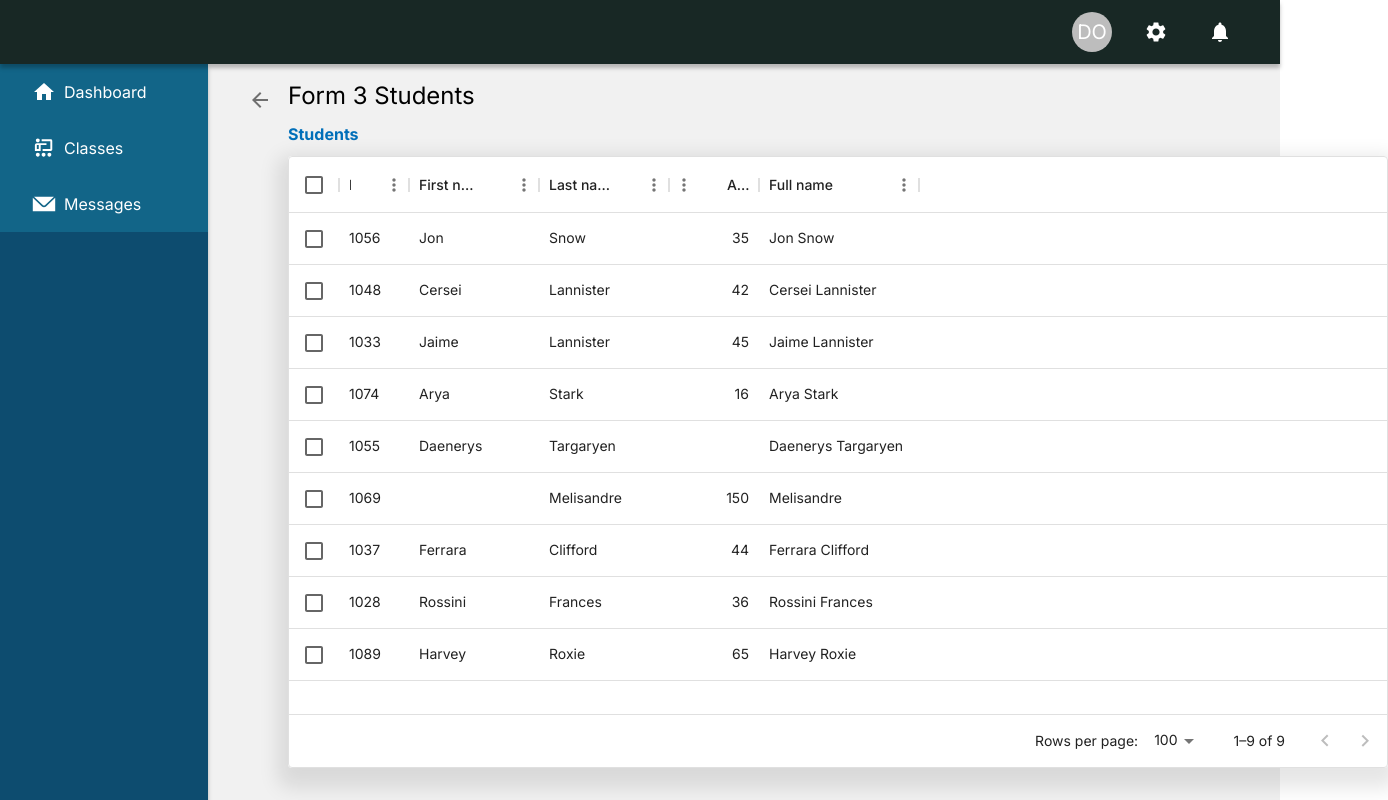
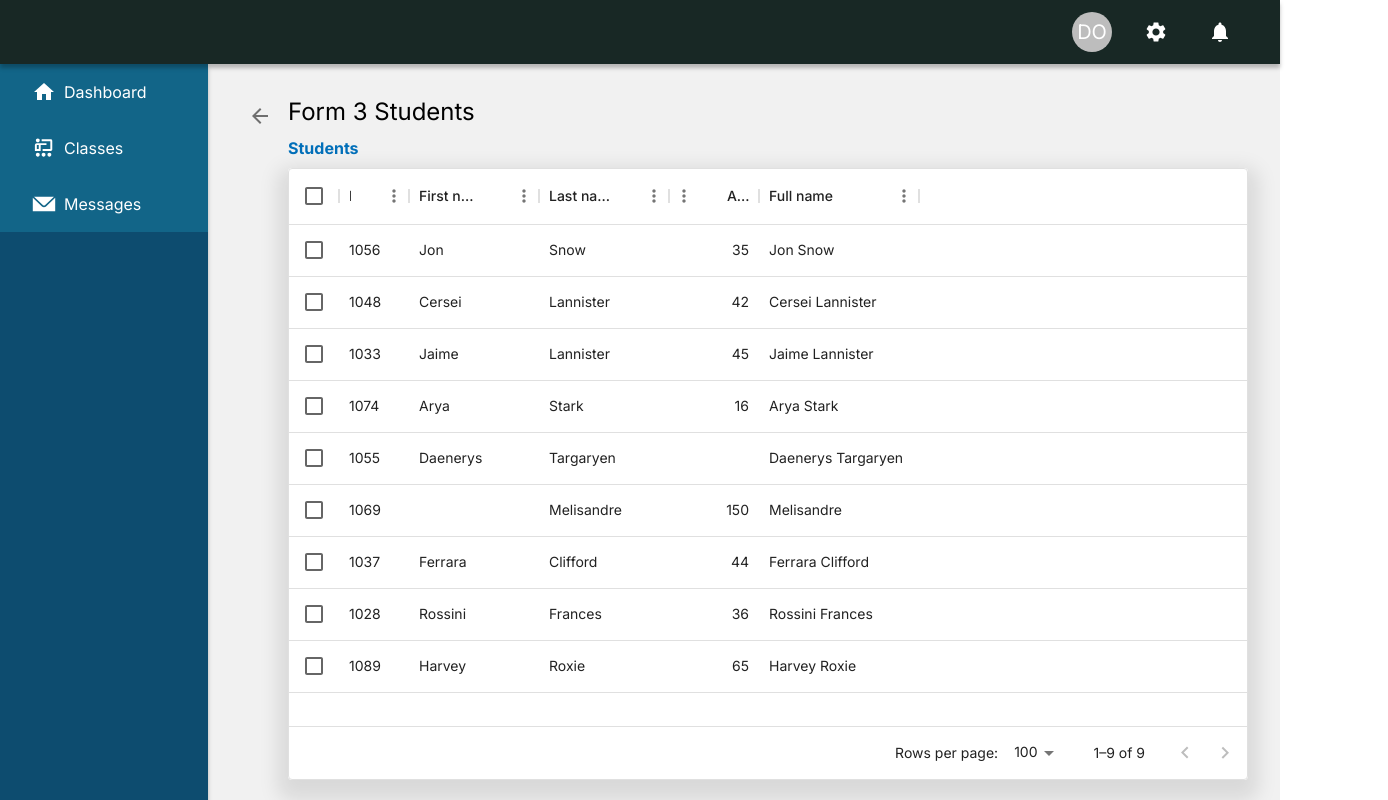
Before and after one commit to danielobima/rydex-lms, a React (Vite) app: page /classes/classID/students in a window 1280 px wide. Shown: the whole page, 1388 px wide, since content can reach past the window. Built offline with nearby package versions, Linux system fonts and the light colour scheme.

Commit message:
fixed layout for students

```diff
--- a/src/components/pageComponent.tsx
+++ b/src/components/pageComponent.tsx
@@ -9,7 +9,13 @@ type Props = {
 const PageComponent: FC<Props> = ({ children, sx, spacing }) => {
   return (
     <Stack
-      sx={{ width: "calc(100% - 13rem)", px: 4, py: 4, ...sx }}
+      sx={{
+        width: "calc(100% - 13rem)",
+        px: 4,
+        py: 4,
+        overflow: "auto",
+        ...sx,
+      }}
       spacing={spacing ?? 2}
     >
       {children}
--- a/src/components/sideNav.tsx
+++ b/src/components/sideNav.tsx
@@ -18,6 +18,7 @@ const SideNav = () => {
         sx={{
           position: "fixed",
           top: "64px",
+          zIndex: 9,
           left: 0,
           bgcolor: "#0D4C6F",
           width: "208px",
--- a/src/pages/classes/components/students.tsx
+++ b/src/pages/classes/components/students.tsx
@@ -1,7 +1,7 @@
 import { DataGrid, GridColDef, GridValueGetterParams } from "@mui/x-data-grid";
 import PageComponent from "../../../components/pageComponent";
 import { ArrowBack } from "@mui/icons-material";
-import { IconButton, Stack, Typography } from "@mui/material";
+import { Button, IconButton, Stack, Typography } from "@mui/material";
 
 const columns: GridColDef[] = [
   { field: "id", headerName: "ID", width: 70 },
@@ -39,13 +39,17 @@ const rows = [
 export default function students() {
   return (
     <PageComponent>
-      <Stack direction={"row"} spacing={1}>
+      <Stack direction={"row"} spacing={1} sx={{ width: "100%" }}>
         <Stack>
           <IconButton href="/classes/className">
             <ArrowBack />
           </IconButton>
         </Stack>
-        <Stack direction={"column"} sx={{ alignItems: "start", rowGap: '10px' }}>
+        <Stack
+          direction={"column"}
+          spacing={1}
+          sx={{ alignItems: "start", width: "100%" }}
+        >
           <Typography variant="h5">Form 3 Students</Typography>
           <Typography
             sx={{
@@ -58,10 +62,10 @@ export default function students() {
           >
             Students
           </Typography>
-          <div
-            style={{
+          <Stack
+            sx={{
               height: "612px",
-              width: "1100px",
+              width: "100%",
               borderRadius: "4px",
 
               backgroundColor: "#FFFFFF",
@@ -75,7 +79,7 @@ export default function students() {
               //   rowsPerPageOptions={[5]}
               checkboxSelection
             />
-          </div>
+          </Stack>
         </Stack>
       </Stack>
     </PageComponent>
--- a/src/pages/layout.tsx
+++ b/src/pages/layout.tsx
@@ -7,7 +7,7 @@ const Layout = () => {
   return (
     <Stack sx={{ bgcolor: "#F1F1F1", height: "100vh" }}>
       <NavBar />
-      <Stack direction={"row"}>
+      <Stack direction={"row"} sx={{ height: "calc(100vh - 64px)" }}>
         <SideNav />
         <Outlet />
       </Stack>
```
